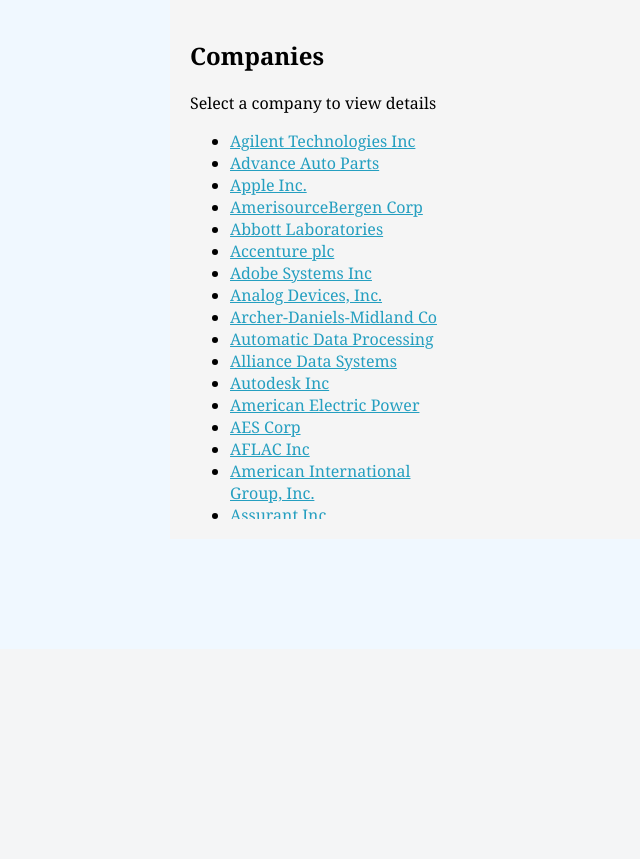
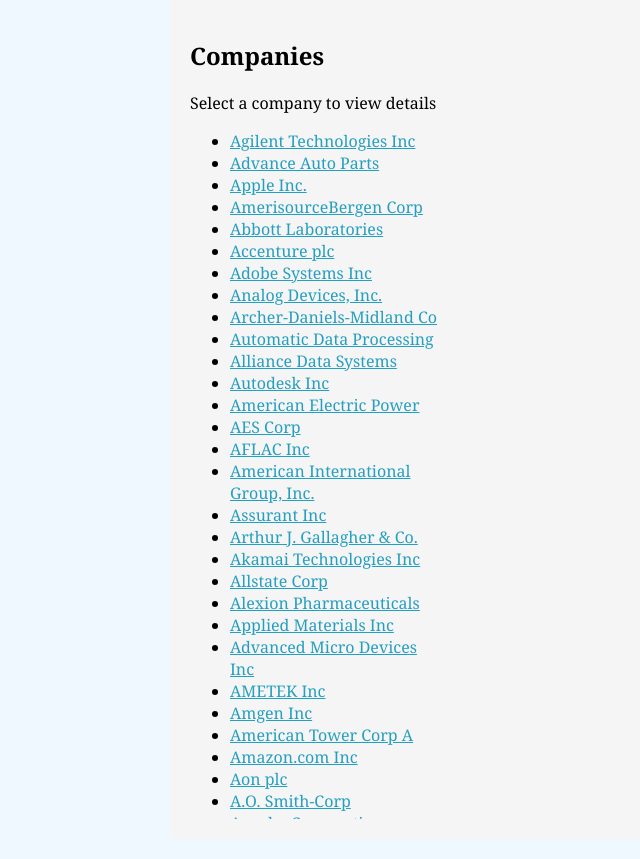
Before and after one commit to Sameerxh/Assignment1, a PHP site: page /companies.php in a window 1280 px wide. Shown: the part 151-1010 px from the top of the page, without its empty margins (0-640 px from the left). Before the commit the page ends 670 px from the top, so only its background shows below. Run offline with PHP 8.4, Linux system fonts and the light colour scheme; data comes from the database, SQL or seed files in the repository.

Commit message:
adjusted css to show more companies on the companies left column

```diff
--- a/styles.css
+++ b/styles.css
@@ -88,7 +88,7 @@ a {
 .left-column {
     width: 250px;
     flex-shrink: 0;
-    max-height: 500px;
+    max-height: 800px;
     overflow-y: auto;
 }
 
```
